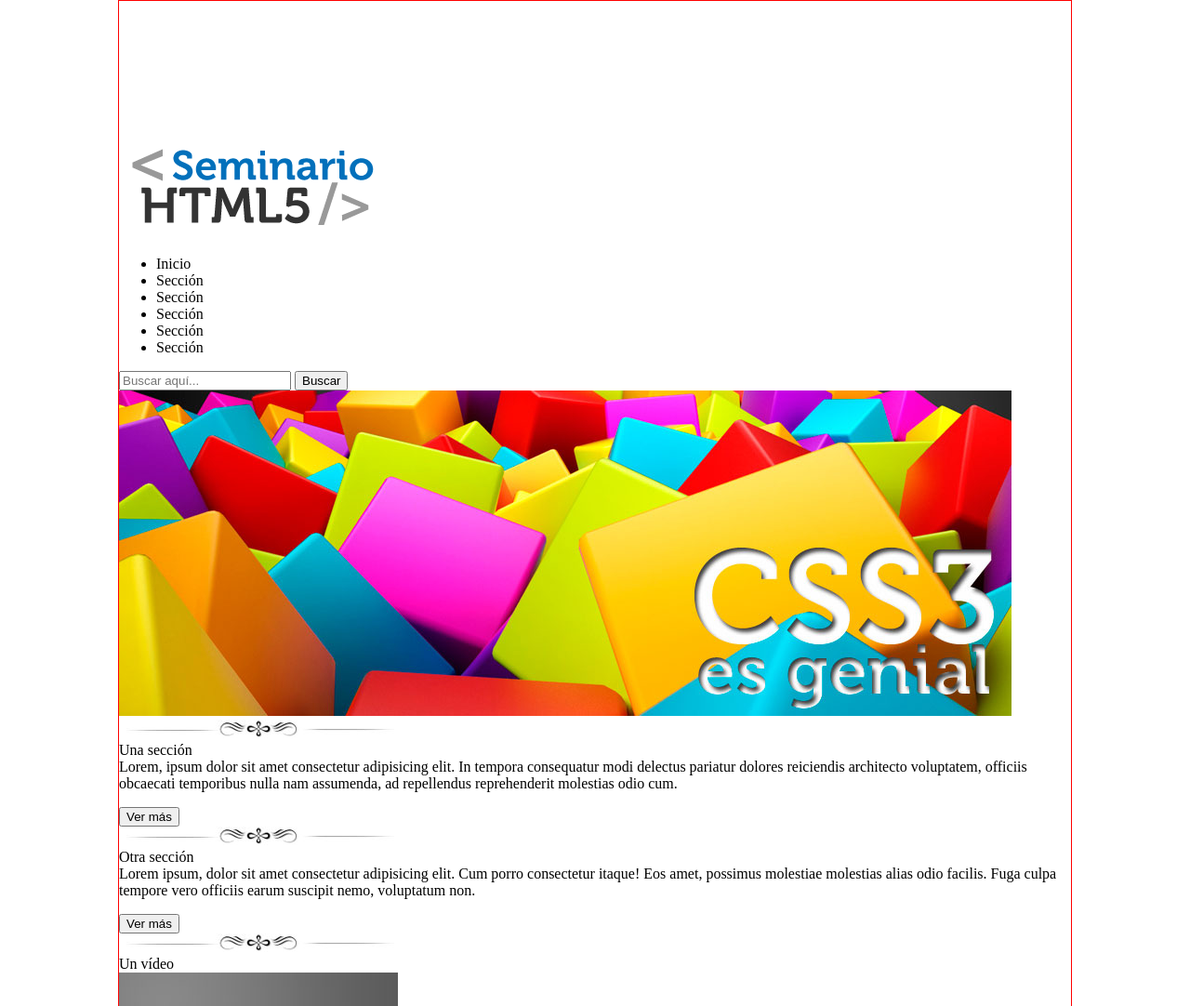
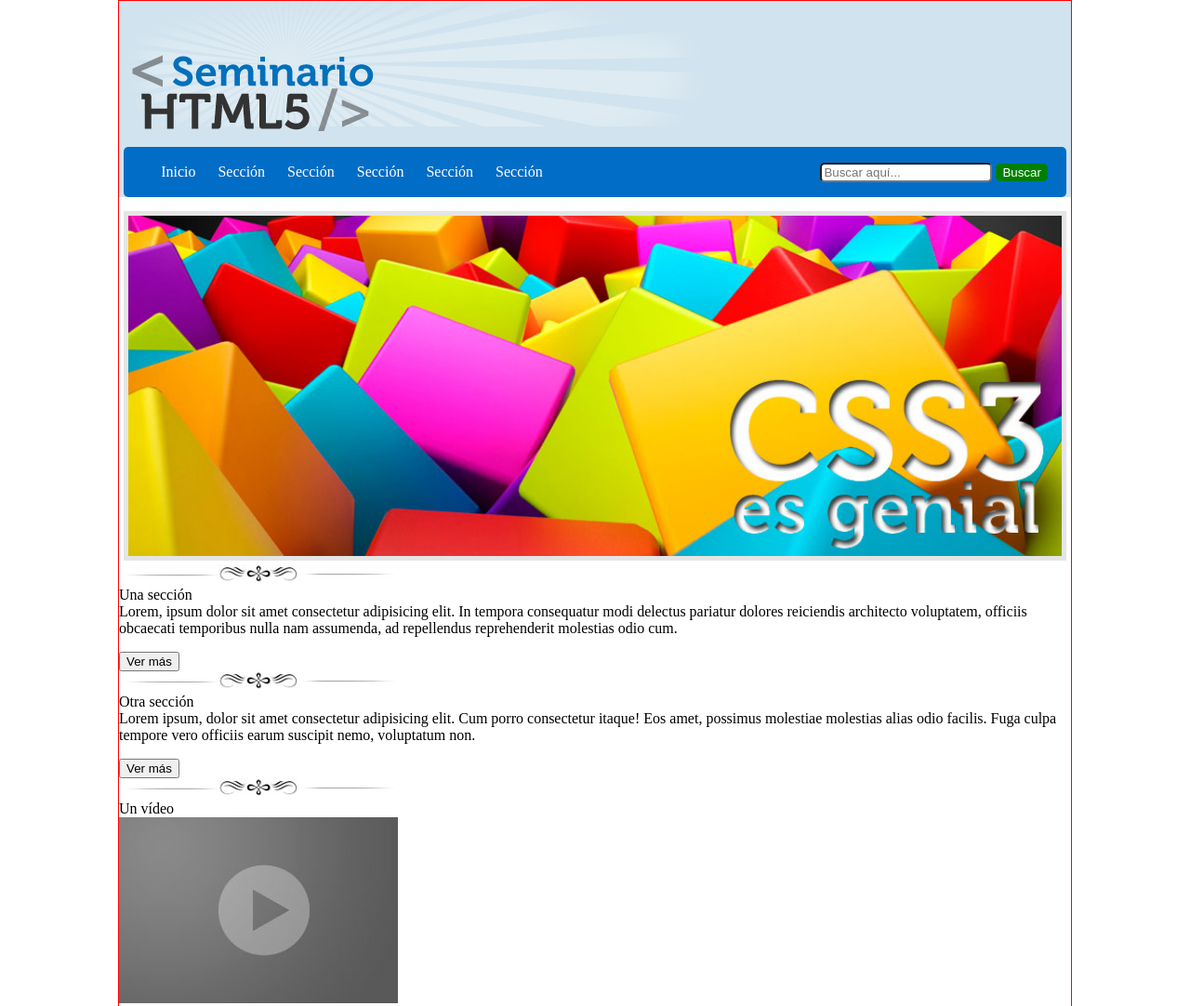
Before and after one commit to Sics02/pw1011-2233, a plain HTML site: page practica01css/index.html in a window 1280 px wide. Shown: the top 1082 px of the page at 93% size. Drawn offline with Linux system fonts and the light colour scheme.

Commit message:
Practica mitad CSS

```diff
--- a/practica01css/css/estilos.css
+++ b/practica01css/css/estilos.css
@@ -4,3 +4,56 @@ body{
     margin: 0px auto;
     max-width: 1024px;
 }
+
+header{
+    background: #d1e3ee;
+}
+
+header nav{
+    background: #026dc6;
+    border-radius: 5px;
+    padding: 2px 0px;
+    margin: 0px auto;
+    width: 99%;
+}
+
+header nav form{
+    float: right;
+    margin-right: 20px;
+    margin-top: -35px;
+}
+
+header nav form input{
+    border-radius: 5px;
+}
+
+header nav form input[type = "submit"]{
+    background: green;
+    border: 1px solid green;
+    color: white;
+}
+
+
+header nav ul li{
+    /*border: 1px solid red;*/
+    color: white;
+    display: inline-block;
+    margin-right: 20px;
+}
+
+#logo{
+    margin-top: -150px;
+}
+
+#seccion01{
+    margin-top: 15px;
+}
+
+#seccion01 article{
+    text-align: center;
+}
+
+#seccion01 article img{
+    border: 5px solid rgba(150,150,150,0.25);
+    width: 98%;
+}
--- a/practica01css/index.html
+++ b/practica01css/index.html
@@ -9,7 +9,7 @@
 <body>
     <header>
         <img src="img/resplandor.png" alt="Fondo de header">
-        <img src="img/logo.png" alt="Logo de HTML" id="logo">
+        <img src="img/logo.png" alt="Logo de HTML5" id="logo">
         <nav>
             <ul>
                 <li>Inicio</li>
```
